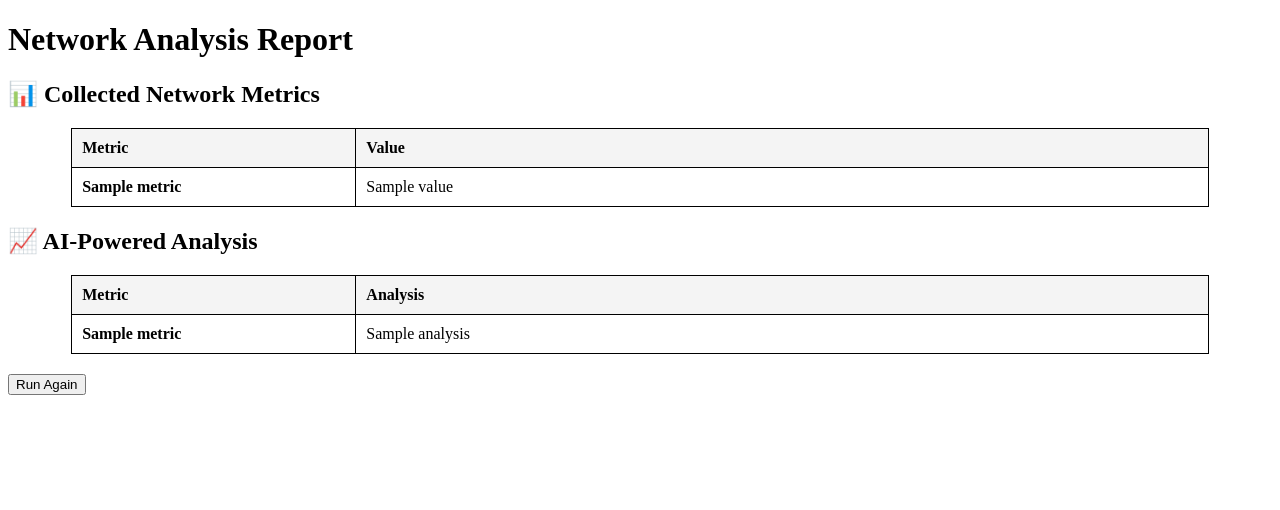
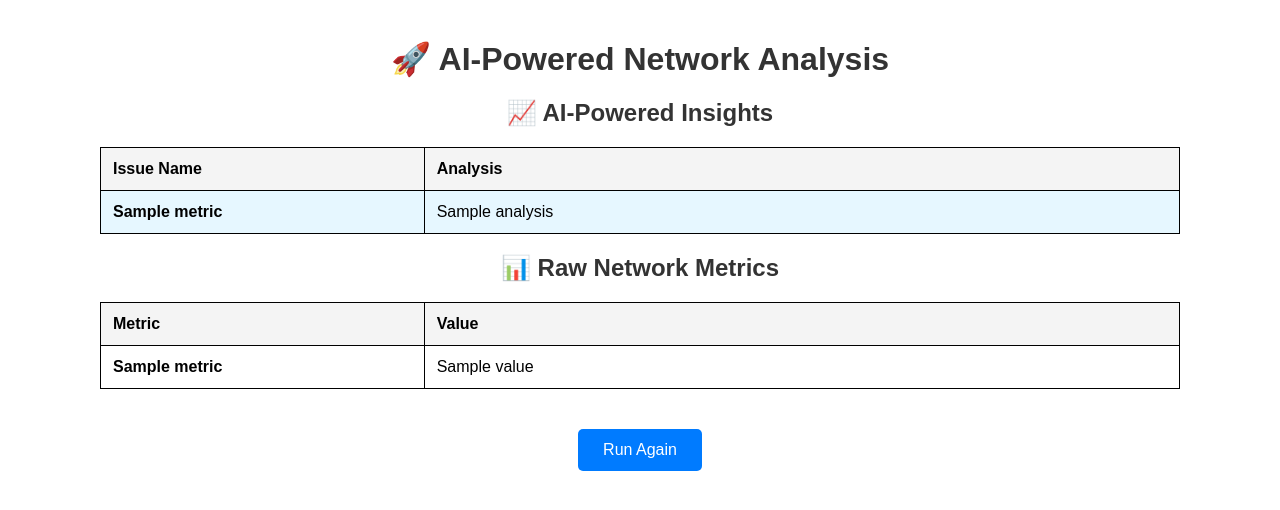
Before and after one commit to nofilamer/LLM-Augmented-Network-Analysis, a Flask app: template templates/results.html in a window 1280 px wide. Shown: the top 510 px of the page. Run offline with Flask 3, Linux system fonts and the light colour scheme; the template is opened without the code that fills it: most values are stand-ins (such as "Sample title", 1, 10 or a date in 2020).

Commit message:
New features

```diff
--- a/app.py
+++ b/app.py
@@ -8,6 +8,7 @@ import re
 app = Flask(__name__)
 
 # Initialize OpenAI client (ensure API key is set in environment variables)
+client = openai.OpenAI()
 client = openai.OpenAI(api_key=os.getenv("OPENAI_API_KEY"))
 
 def get_netstat_data():
@@ -44,10 +45,9 @@ def analyze_with_openai(metrics):
         "Analyze the following network statistics and identify potential bottlenecks, "
         "congestion issues, and system resource shortages that could cause retransmissions, "
         "packet loss, or TCP inefficiencies.\n\n"
-        "Provide the response in a structured format where each issue is clearly separated:\n"
-        "1. Issue Name - Explanation of the issue.\n"
-        "2. Issue Name - Explanation of the issue.\n"
-        "...\n\n"
+        "Provide the response in this format:\n"
+        "- **Issue Name: <Issue>**\n"
+        "  Explanation: <Detailed Explanation>\n\n"
         "Metrics:\n" + "\n".join(f"{item['Metric']}: {item['Value']}" for item in metrics)
     )
 
@@ -61,18 +61,36 @@ def analyze_with_openai(metrics):
 
     response_text = response.choices[0].message.content
 
-    # Print raw response for debugging (optional)
+    # Print raw response for debugging
     print("\n=== Raw OpenAI Response ===\n", response_text)
 
-    # Correctly extract numbered issues and explanations
+    # Extract structured issues
     formatted_rows = []
-    pattern = r"(\d+)\.\s(.+?)\s*-\s*(.+)"  # Extracts "1. Issue - Explanation"
+    lines = response_text.split("\n")
 
-    matches = re.findall(pattern, response_text, re.DOTALL)
+    current_issue = None
+    current_explanation = ""
 
-    for match in matches:
-        issue_number, metric, analysis = match
-        formatted_rows.append({"Metric": metric.strip(), "Analysis": analysis.strip()})
+    for line in lines:
+        line = line.strip()
+
+        # Identify issue names
+        if line.startswith("- **Issue Name:"):
+            if current_issue and current_explanation:
+                formatted_rows.append({"Metric": current_issue, "Analysis": current_explanation.strip()})
+
+            current_issue = line.replace("- **Issue Name:", "").replace("**", "").strip()
+            current_explanation = ""
+
+        elif line.startswith("Explanation:"):
+            current_explanation = line.replace("Explanation:", "").strip()
+
+        elif current_issue:
+            current_explanation += " " + line  # Append multi-line explanations
+
+    # Add last captured issue
+    if current_issue and current_explanation:
+        formatted_rows.append({"Metric": current_issue, "Analysis": current_explanation.strip()})
 
     return formatted_rows
 
--- a/templates/results.html
+++ b/templates/results.html
@@ -5,37 +5,93 @@
     <meta name="viewport" content="width=device-width, initial-scale=1.0">
     <title>Network Analysis Results</title>
     <style>
+        body {
+            font-family: Arial, sans-serif;
+            margin: 40px;
+            text-align: center;
+        }
+        h1, h2 {
+            color: #333;
+        }
         table {
-            width: 90%; /* Increase table width slightly for better spacing */
+            width: 90%;
             border-collapse: collapse;
             margin: 20px auto;
         }
         th, td {
             border: 1px solid black;
-            padding: 10px;
+            padding: 12px;
             text-align: left;
         }
         th {
             background-color: #f4f4f4;
+            font-weight: bold;
         }
         td {
-            word-wrap: break-word;  /* Ensures long text wraps correctly */
-            white-space: normal;    /* Allows text to wrap inside table cells */
+            word-wrap: break-word;
+            white-space: normal;
         }
         td:first-child {
-            width: 25%;  /* Fix width for the "Metric" column */
+            width: 30%;
             font-weight: bold;
         }
         td:last-child {
-            width: 75%;  /* Set a wider width for "Analysis" */
-            max-width: 600px; /* Prevents too much stretching */
+            width: 70%;
+            max-width: 600px;
+        }
+        .critical { background-color: #ffcccc; }  /* Red for critical issues */
+        .warning  { background-color: #ffe5b4; }  /* Orange for warnings */
+        .info     { background-color: #e6f7ff; }  /* Light blue for informational */
+
+        /* Button Styling */
+        .analyze-btn {
+            margin-top: 20px;
+            padding: 12px 25px;
+            font-size: 16px;
+            background-color: #007bff;
+            color: white;
+            border: none;
+            border-radius: 5px;
+            cursor: pointer;
+        }
+        .analyze-btn:hover {
+            background-color: #0056b3;
         }
     </style>
 </head>
 <body>
-    <h1>Network Analysis Report</h1>
 
-    <h2>📊 Collected Network Metrics</h2>
+    <h1>🚀 AI-Powered Network Analysis</h1>
+
+    <h2>📈 AI-Powered Insights</h2>
+    <table>
+        <tr>
+            <th>Issue Name</th>
+            <th>Analysis</th>
+        </tr>
+        {% if analysis %}
+            {% for item in analysis %}
+            <tr class="
+                {% if 'packet loss' in item.Analysis or 'timeouts' in item.Analysis or 'congestion' in item.Analysis %}
+                    critical
+                {% elif 'buffer full' in item.Analysis or 'slow network' in item.Analysis %}
+                    warning
+                {% else %}
+                    info
+                {% endif %}
+            ">
+                <td>{{ item.Metric }}</td>
+                <td>{{ item.Analysis }}</td>
+            </tr>
+            {% endfor %}
+        {% else %}
+            <tr>
+                <td colspan="2">⚠️ No AI analysis generated. Please check your OpenAI response.</td>
+            </tr>
+        {% endif %}
+    </table>
+
+    <h2>📊 Raw Network Metrics</h2>
     <table>
         <tr>
             <th>Metric</th>
@@ -49,20 +105,7 @@
         {% endfor %}
     </table>
 
-    <h2>📈 AI-Powered Analysis</h2>
-    <table>
-        <tr>
-            <th>Metric</th>
-            <th>Analysis</th>
-        </tr>
-        {% for item in analysis %}
-        <tr>
-            <td><b>{{ item.Metric }}</b></td>
-            <td>{{ item.Analysis }}</td>
-        </tr>
-        {% endfor %}
-    </table>
+    <a href="/"><button class="analyze-btn">Run Again</button></a>
 
-    <a href="/"><button>Run Again</button></a>
 </body>
 </html>
```
Also changed, not shown: templates/index.html (+86 -12 lines), templates/orig_index.html (+67 -33 lines), 1 other file.
